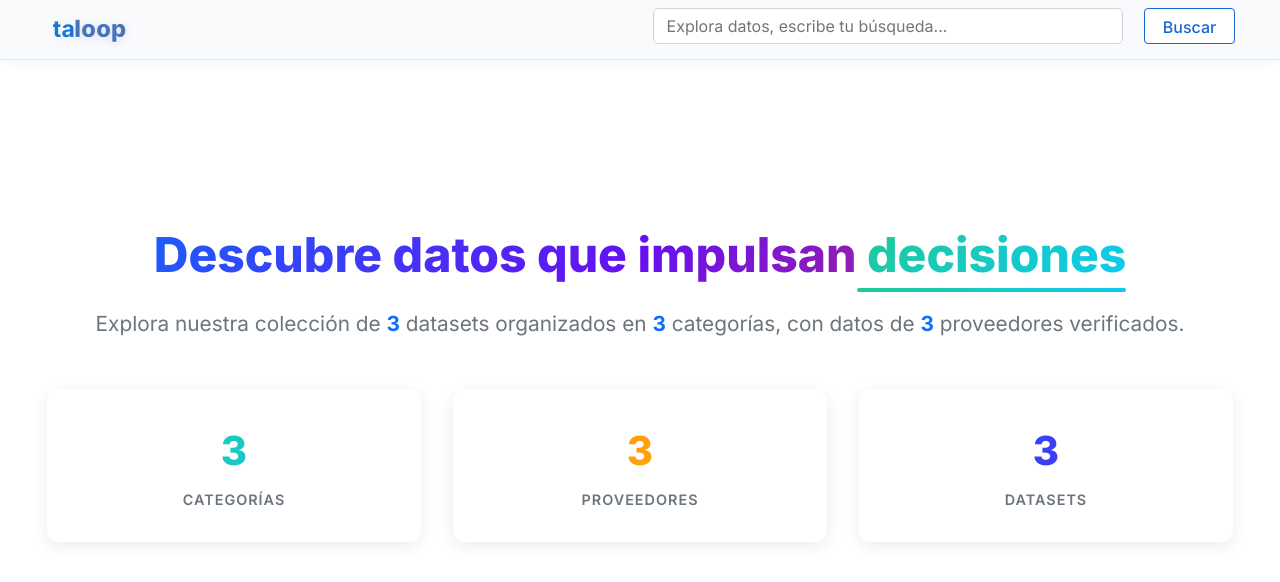
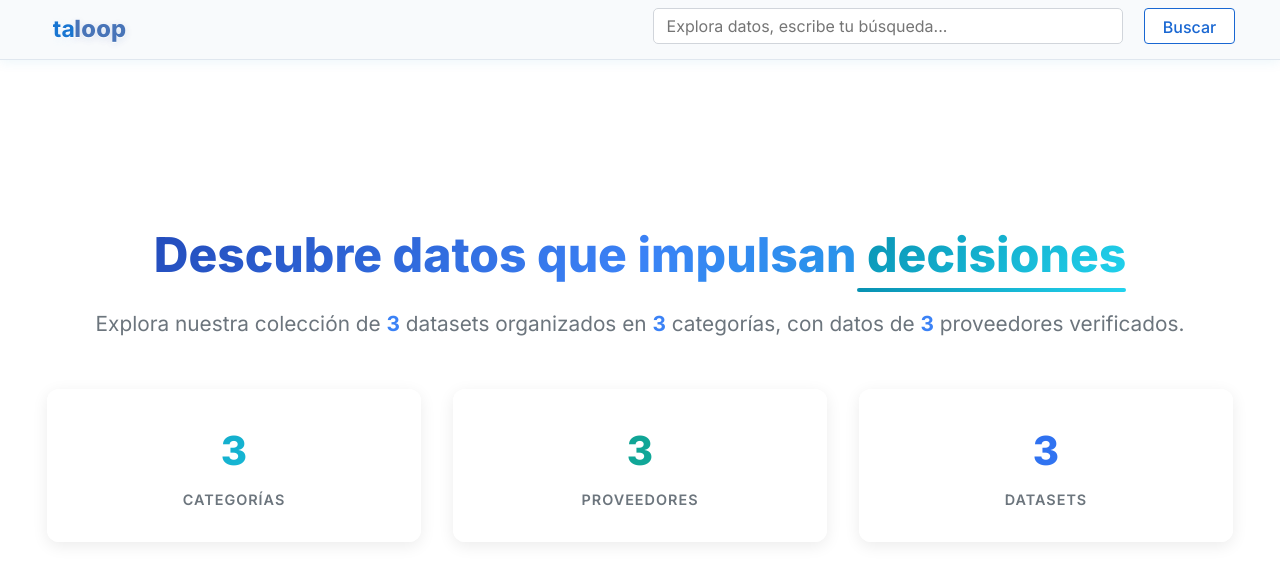
Before and after one commit to yonatan-alvarez-h/taloop-app, a React (Vite) app: page / in a window 1280 px wide. Shown: the top 582 px of the page. Built offline with nearby package versions, Linux system fonts and the light colour scheme.

Commit message:
style: update gradient colors in WelcomeSection for enhanced visual appeal

```diff
--- a/src/components/Home/Welcome/WelcomeSection.css
+++ b/src/components/Home/Welcome/WelcomeSection.css
@@ -32,7 +32,7 @@
   color: #212529;
   margin-bottom: 1.5rem;
   line-height: 1.2;
-  background: linear-gradient(135deg, #0d6efd, #6610f2, #dc3545);
+  background: linear-gradient(135deg, #1e40af, #3b82f6, #06b6d4);
   background-clip: text;
   -webkit-background-clip: text;
   -webkit-text-fill-color: transparent;
@@ -41,7 +41,7 @@
 
 .title-highlight {
   position: relative;
-  background: linear-gradient(135deg, #20c997, #0dcaf0);
+  background: linear-gradient(135deg, #0891b2, #22d3ee);
   background-clip: text;
   -webkit-background-clip: text;
   -webkit-text-fill-color: transparent;
@@ -54,7 +54,7 @@
   left: 0;
   width: 100%;
   height: 4px;
-  background: linear-gradient(90deg, #20c997, #0dcaf0);
+  background: linear-gradient(90deg, #0891b2, #22d3ee);
   border-radius: 2px;
   animation: underlineGrow 1.2s ease-out 0.5s both;
 }
@@ -80,7 +80,7 @@
 }
 
 .welcome-subtitle strong {
-  color: #0d6efd;
+  color: #3b82f6;
   font-weight: 700;
 }
 
@@ -117,15 +117,15 @@
 }
 
 .stat-datasets::before {
-  background: linear-gradient(90deg, #0d6efd, #6610f2);
+  background: linear-gradient(90deg, #2563eb, #3b82f6);
 }
 
 .stat-categories::before {
-  background: linear-gradient(90deg, #20c997, #0dcaf0);
+  background: linear-gradient(90deg, #0891b2, #22d3ee);
 }
 
 .stat-records::before {
-  background: linear-gradient(90deg, #fd7e14, #ffc107);
+  background: linear-gradient(90deg, #0d9488, #14b8a6);
 }
 
 .stat-item:hover {
@@ -145,21 +145,21 @@
 }
 
 .stat-datasets .stat-number {
-  background: linear-gradient(135deg, #0d6efd, #6610f2);
+  background: linear-gradient(135deg, #2563eb, #3b82f6);
   background-clip: text;
   -webkit-background-clip: text;
   -webkit-text-fill-color: transparent;
 }
 
 .stat-categories .stat-number {
-  background: linear-gradient(135deg, #20c997, #0dcaf0);
+  background: linear-gradient(135deg, #0891b2, #22d3ee);
   background-clip: text;
   -webkit-background-clip: text;
   -webkit-text-fill-color: transparent;
 }
 
 .stat-records .stat-number {
-  background: linear-gradient(135deg, #fd7e14, #ffc107);
+  background: linear-gradient(135deg, #0d9488, #14b8a6);
   background-clip: text;
   -webkit-background-clip: text;
   -webkit-text-fill-color: transparent;
```
